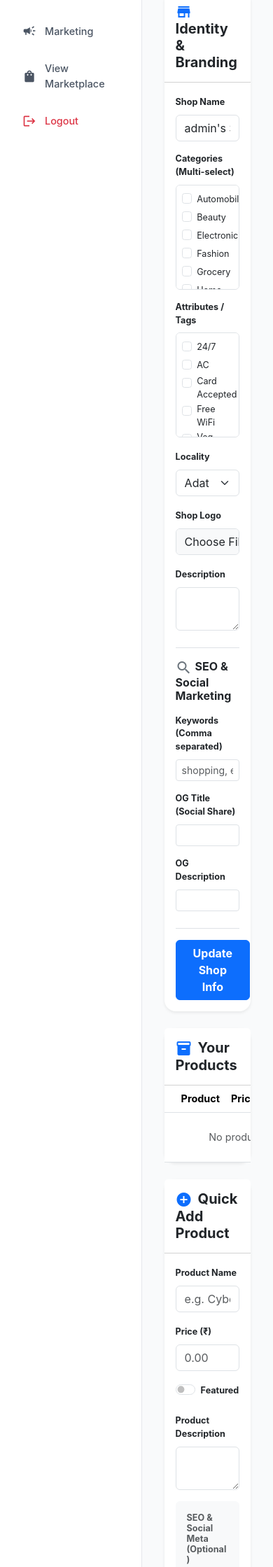
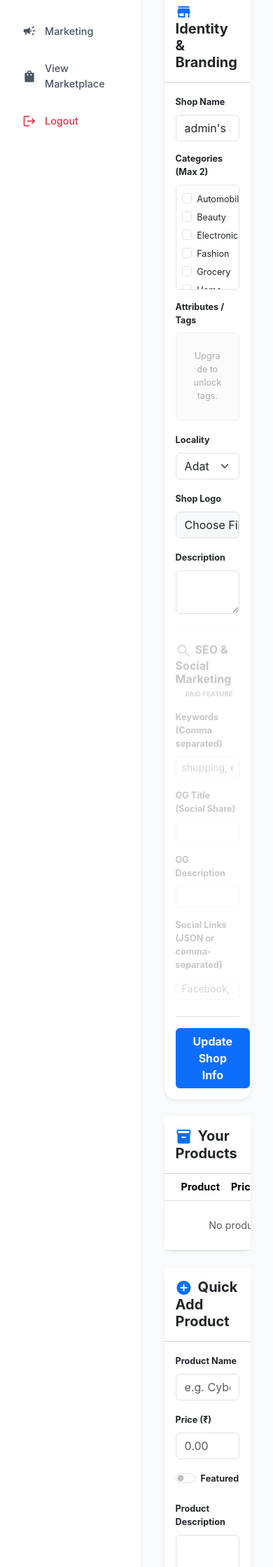
Before and after one commit to priyeshdaspookulangara/digi, a PHP site: page /shop_portal.php in a window 390 px wide. Shown: the part 339-2578 px from the top of the page at 70% size. Run offline with PHP 8.4, Linux system fonts and the light colour scheme; a user stored in the database is signed in; data comes from the database, SQL or seed files in the repository; both versions use the stored data as it was after the commit; data that the repository does not hold is empty; some libraries are stand-ins or nearby versions.

Commit message:
Finalize Integrated Marketplace: Business Rules, REST API, and Mobile Onboarding
- Enforced 'Free vs Paid' business rules: 2-category limit for free shops, prioritized paid shops in search/listings.
- Restricted SEO, Social Links, and Gallery features to paid shops only.
- Enhanced REST API: Added user management, taxonomy (category/tag) CRUD, and integrated shop owner registration.
- Flexible Authentication: Support for login via Email, Mobile, or Customer ID.
- Media Support: Integrated product gallery and wallpaper uploads with tier-based restrictions.
- Documentation: Provided comprehensive API_DOCS.md and MOBILE_PROMPT.md for Android Kotlin app generation.
- UI/UX: Refined Shop Owner portal and Marketplace frontend with Glassmorphism and professional light theme.

Co-authored-by: priyeshdaspookulangara <216598157+priyeshdaspookulangara@users.noreply.github.com>

```diff
--- a/includes/seo_helper.php
+++ b/includes/seo_helper.php
@@ -5,6 +5,7 @@ require_once 'config.php';
  * Generates JSON-LD structured data for a product.
  */
 function renderProductJSONLD($product, $shop) {
+    if ($shop['type'] === 'free_listing') return "";
     $data = [
         "@context" => "https://schema.org/",
         "@type" => "Product",
@@ -35,6 +36,7 @@ function renderProductJSONLD($product, $shop) {
  * Generates JSON-LD structured data for a shop (LocalBusiness).
  */
 function renderShopJSONLD($shop) {
+    if ($shop['type'] === 'free_listing') return "";
     $data = [
         "@context" => "https://schema.org",
         "@type" => "LocalBusiness",
--- a/index.php
+++ b/index.php
@@ -40,7 +40,7 @@ if ($tag_id) {
 }
 
 $query .= " WHERE " . implode(" AND ", $where_clauses);
-$query .= " ORDER BY p.is_featured DESC, p.created_at DESC LIMIT 20";
+$query .= " ORDER BY (s.type = 'privilege' OR s.type = 'classic' OR s.type = 'paid') DESC, p.is_featured DESC, p.created_at DESC LIMIT 20";
 $stmt = $pdo->prepare($query);
 $stmt->execute($params);
 $products = $stmt->fetchAll();
--- a/local-shops.php
+++ b/local-shops.php
@@ -7,7 +7,7 @@ if (!$place) {
     exit;
 }
 
-$stmt = $pdo->prepare("SELECT * FROM shops WHERE locality = ? ORDER BY type = 'privilege' DESC, type = 'classic' DESC, name ASC");
+$stmt = $pdo->prepare("SELECT * FROM shops WHERE locality = ? ORDER BY (type = 'privilege' OR type = 'classic' OR type = 'paid') DESC, name ASC");
 $stmt->execute([$place]);
 $shops = $stmt->fetchAll();
 
--- a/shop_portal.php
+++ b/shop_portal.php
@@ -63,7 +63,7 @@ require_once 'includes/admin_layout_header.php';
                             <input type="text" name="name" class="form-control" value="<?php echo e($shop['name']); ?>" required>
                         </div>
                         <div class="col-md-4">
-                            <label class="form-label small fw-bold">Categories (Multi-select)</label>
+                            <label class="form-label small fw-bold">Categories <?php echo $shop['type'] === 'free_listing' ? '(Max 2)' : '(Multi-select)'; ?></label>
                             <div class="border p-2 rounded" style="max-height: 150px; overflow-y: auto; background: #fff;">
                                 <?php
                                 $current_cats = $pdo->prepare("SELECT category_id FROM shop_category_map WHERE shop_id = ?");
@@ -73,7 +73,7 @@ require_once 'includes/admin_layout_header.php';
                                 $all_categories = $pdo->query("SELECT id, name FROM shop_categories ORDER BY name ASC")->fetchAll();
                                 foreach($all_categories as $cat): ?>
                                     <div class="form-check">
-                                        <input class="form-check-input" type="checkbox" name="categories[]" value="<?php echo $cat['id']; ?>" id="cat_<?php echo $cat['id']; ?>" <?php echo in_array($cat['id'], $selected_cats) ? 'checked' : ''; ?>>
+                                        <input class="form-check-input category-checkbox" type="checkbox" name="categories[]" value="<?php echo $cat['id']; ?>" id="cat_<?php echo $cat['id']; ?>" <?php echo in_array($cat['id'], $selected_cats) ? 'checked' : ''; ?>>
                                         <label class="form-check-label small" for="cat_<?php echo $cat['id']; ?>"><?php echo e($cat['name']); ?></label>
                                     </div>
                                 <?php endforeach; ?>
@@ -81,8 +81,10 @@ require_once 'includes/admin_layout_header.php';
                         </div>
                         <div class="col-md-4">
                             <label class="form-label small fw-bold">Attributes / Tags</label>
-                            <div class="border p-2 rounded" style="max-height: 150px; overflow-y: auto; background: #fff;">
-                                <?php
+                            <div class="border p-2 rounded <?php echo $shop['type'] === 'free_listing' ? 'bg-light opacity-50' : ''; ?>" style="max-height: 150px; overflow-y: auto; background: #fff;">
+                                <?php if($shop['type'] === 'free_listing'): ?>
+                                    <div class="p-3 text-center small text-muted">Upgrade to unlock tags.</div>
+                                <?php else:
                                     $current_tags = $pdo->prepare("SELECT tag_id FROM shop_tag_map WHERE shop_id = ?");
                                     $current_tags->execute([$shop['id']]);
                                     $selected_tags = $current_tags->fetchAll(PDO::FETCH_COLUMN);
@@ -93,7 +95,8 @@ require_once 'includes/admin_layout_header.php';
                                             <input class="form-check-input" type="checkbox" name="tags[]" value="<?php echo $tag['id']; ?>" id="tag_<?php echo $tag['id']; ?>" <?php echo in_array($tag['id'], $selected_tags) ? 'checked' : ''; ?>>
                                             <label class="form-check-label small" for="tag_<?php echo $tag['id']; ?>"><?php echo e($tag['name']); ?></label>
                                         </div>
-                                <?php endforeach; ?>
+                                    <?php endforeach;
+                                endif; ?>
                             </div>
                         </div>
                         <div class="col-md-4">
@@ -123,8 +126,11 @@ require_once 'includes/admin_layout_header.php';
                     </div>
 
                     <!-- SEO & Marketing Section -->
-                    <div class="mt-4 pt-3 border-top">
-                        <h6 class="fw-bold mb-3"><i class="material-icons align-middle me-1 text-secondary">search</i>SEO & Social Marketing</h6>
+                    <div class="mt-4 pt-3 border-top <?php echo $shop['type'] === 'free_listing' ? 'opacity-25' : ''; ?>" style="<?php echo $shop['type'] === 'free_listing' ? 'pointer-events: none;' : ''; ?>">
+                        <h6 class="fw-bold mb-3">
+                            <i class="material-icons align-middle me-1 text-secondary">search</i>SEO & Social Marketing
+                            <?php if($shop['type'] === 'free_listing'): ?> <span class="badge bg-soft-secondary text-muted ms-2" style="font-size: 0.6rem;">PAID FEATURE</span> <?php endif; ?>
+                        </h6>
                         <div class="row g-3">
                             <div class="col-md-12">
                                 <label class="form-label small fw-bold">Keywords (Comma separated)</label>
@@ -137,6 +143,10 @@ require_once 'includes/admin_layout_header.php';
                             <div class="col-md-6">
                                 <label class="form-label small fw-bold">OG Description</label>
                                 <input type="text" name="og_description" class="form-control form-control-sm" value="<?php echo e($shop['og_description']); ?>">
+                            </div>
+                            <div class="col-md-12">
+                                <label class="form-label small fw-bold">Social Links (JSON or comma-separated)</label>
+                                <input type="text" name="social_links" class="form-control form-control-sm" value="<?php echo e($shop['social_links']); ?>" placeholder="Facebook, Instagram, WhatsApp...">
                             </div>
                         </div>
                     </div>
@@ -239,8 +249,8 @@ require_once 'includes/admin_layout_header.php';
                     </div>
 
                     <!-- Product SEO -->
-                    <div class="p-3 bg-light rounded mb-3">
-                        <h6 class="small fw-bold mb-2 text-muted uppercase">SEO & Social Meta (Optional)</h6>
+                    <div class="p-3 bg-light rounded mb-3 <?php echo $shop['type'] === 'free_listing' ? 'opacity-50' : ''; ?>" style="<?php echo $shop['type'] === 'free_listing' ? 'pointer-events: none;' : ''; ?>">
+                        <h6 class="small fw-bold mb-2 text-muted uppercase">SEO & Social Meta <?php echo $shop['type'] === 'free_listing' ? '(Upgrade to unlock)' : '(Optional)'; ?></h6>
                         <div class="row g-2">
                             <div class="col-md-4">
                                 <input type="text" name="meta_keywords" class="form-control form-control-sm" placeholder="Keywords">
@@ -411,4 +421,21 @@ document.addEventListener('DOMContentLoaded', function() {
     </div>
 </div>
 
+<script>
+document.addEventListener('DOMContentLoaded', function() {
+    <?php if($shop['type'] === 'free_listing'): ?>
+    const categoryCheckboxes = document.querySelectorAll('.category-checkbox');
+    categoryCheckboxes.forEach(cb => {
+        cb.addEventListener('change', function() {
+            const checkedCount = document.querySelectorAll('.category-checkbox:checked').length;
+            if (checkedCount > 2) {
+                this.checked = false;
+                alert('Free listings are limited to 2 categories.');
+            }
+        });
+    });
+    <?php endif; ?>
+});
+</script>
+
 <?php require_once 'includes/admin_layout_footer.php'; ?>
```
Also changed, not shown: API_DOCS.md (+3 -0 lines), MOBILE_PROMPT.md (+9 -1 lines), api/search.php (+7 -0 lines), api/shop_settings.php (+10 -0 lines), api/upload.php (+9 -1 lines), process_product.php (+8 -0 lines), process_shop.php (+13 -0 lines), product_detail.php (+13 -6 lines), db/database.sqlite, 1 other file. Lines whose indentation alone changed are shown as unchanged.
